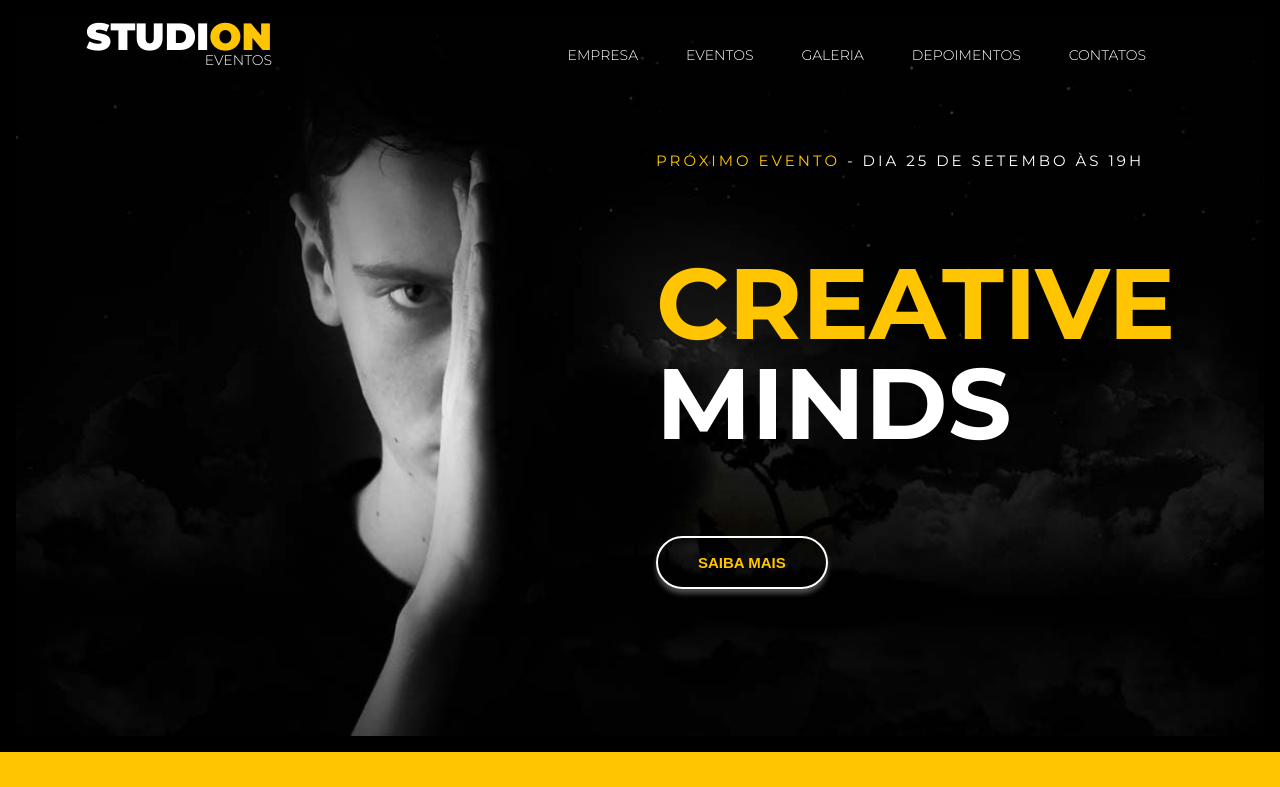
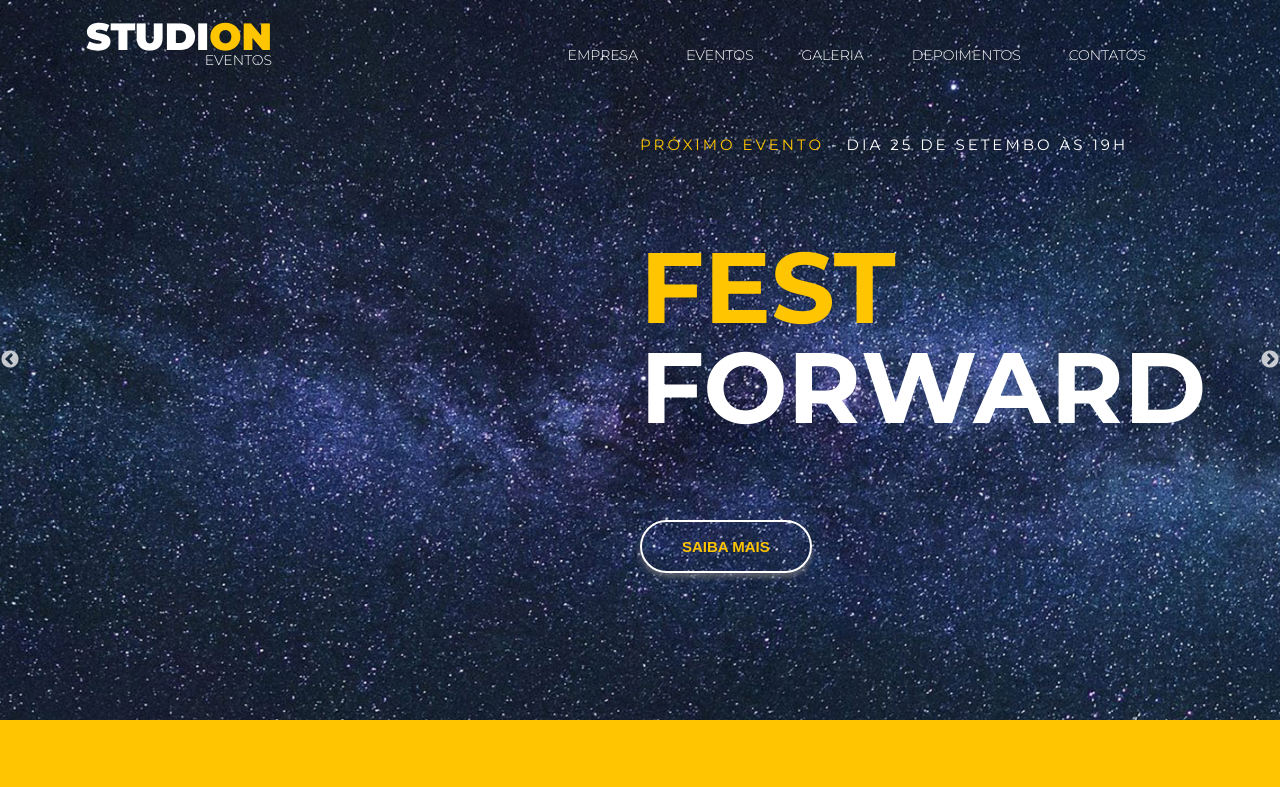
Before and after one commit to Felippeks/studion2, a website: page index.html in a window 1280 px wide. Shown: the top 787 px of the page. Drawn offline with nearby package versions, Linux system fonts and the light colour scheme.

Commit message:
carrossel

```diff
--- a/index.html
+++ b/index.html
@@ -5,6 +5,8 @@
     <meta charset="UTF-8">
     <meta http-equiv="X-UA-Compatible" content="IE=edge">
     <meta name="viewport" content="width=device-width, initial-scale=1.0">
+    <link rel="stylesheet" href="https://cdnjs.cloudflare.com/ajax/libs/slick-carousel/1.9.0/slick.min.css">
+    <link rel="stylesheet" href="https://cdnjs.cloudflare.com/ajax/libs/slick-carousel/1.9.0/slick-theme.min.css">
     <link rel="stylesheet" href="./src/style.css">
     <title>Studion</title>
 </head>
@@ -46,7 +48,7 @@
         </div>
     </nav>
     <header>
-        <div id="slider">
+        <div class="slider">
             <div class="slide">
                 <img class="slide__backgrond-image" src="./src/css/images/banner.jpg" alt="Studion Banner">
                 <div class="slide__copy">
@@ -54,6 +56,25 @@
                     <h2><span class="copy--primary">Creative</span> Minds</h2>
                     <button class="btn btn--slide">Saiba mais</button>
                 </div>
+
+            </div>
+            <div class="slide">
+                <img class="slide__backgrond-image" src="./src/css/images/banner2.jpg" alt="Studion Banner">
+                <div class="slide__copy">
+                    <h6><span class="copy--primary">Próximo evento</span> - Dia 25 de Setembo às 19h</h6>
+                    <h2><span class="copy--primary">FEST</span> FORWARD</h2>
+                    <button class="btn btn--slide">Saiba mais</button>
+                </div>
+
+            </div>
+            <div class="slide">
+                <img class="slide__backgrond-image" src="./src/css/images/banner3.jpg" alt="Studion Banner">
+                <div class="slide__copy">
+                    <h6><span class="copy--primary">Próximo evento</span> - Dia 25 de Setembo às 19h</h6>
+                    <h2><span class="copy--primary">SHOW</span> EVENT</h2>
+                    <button class="btn btn--slide">Saiba mais</button>
+                </div>
+
             </div>
         </div>
     </header>
@@ -136,6 +157,10 @@
             <small>Studi<span class="copy--primary">ON</span> - Todos os direitos reservados.</small>
         </p>
     </footer>
+    <script src="//code.jquery.com/jquery-1.11.0.min.js"></script>
+    <script src="//code.jquery.com/jquery-migrate-1.2.1.min.js"></script>
+    <script src="https://cdnjs.cloudflare.com/ajax/libs/slick-carousel/1.9.0/slick.min.js"></script>
+    <script src="./src/script.js"></script>
 </body>
 
 </html>
--- a/src/css/home.css
+++ b/src/css/home.css
@@ -1,10 +1,17 @@
-#slider {
-
-    padding: var(--default-padding);
+.slider {
+    /* padding: var(--default-padding); */
     background-color: #000;
     color: #fff;
 }
 
+.slider__prev-arrow {
+    z-index: 1;
+    left: 0;
+}
+
+.slider__next-arrow{
+    right: 0;
+}
 .slide {
     position: relative;
     height: 90vh;
--- /dev/null
+++ b/src/script.js
@@ -0,0 +1,12 @@
+$(document).ready(() => {
+    const slickOptions ={
+        autoplay: true,
+        dots: false,
+        prevArrow:
+        '<button type="button" class="slick-prev slider__prev-arrow">Previous</button>;',
+        nextArrow:
+        '<button type="button" class="slick-next slider__next-arrow">Previous</button>;',
+
+    };
+    $('.slider').slick(slickOptions);
+  });
```
Also changed, not shown: src/css/images/banner2.jpg (added), src/css/images/banner3.jpg (added).
